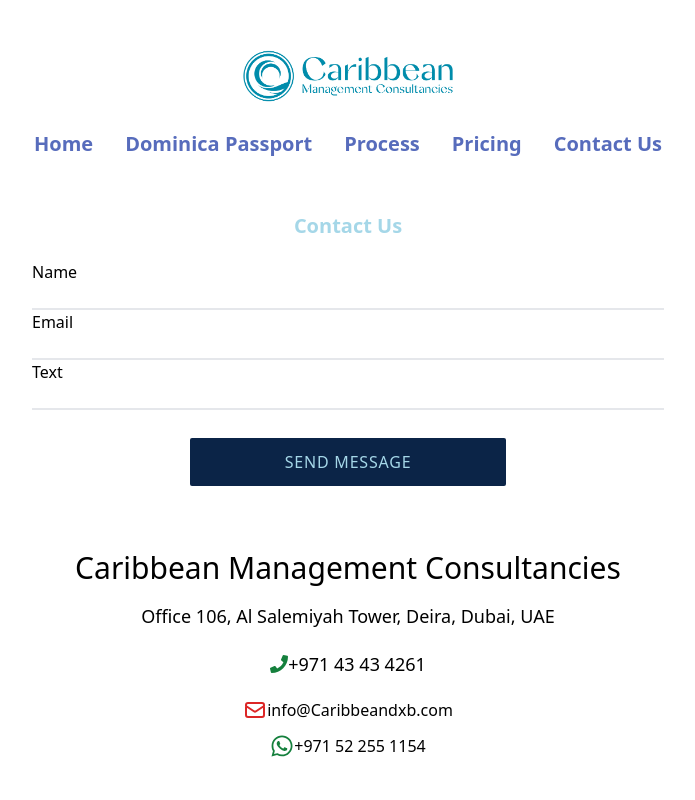
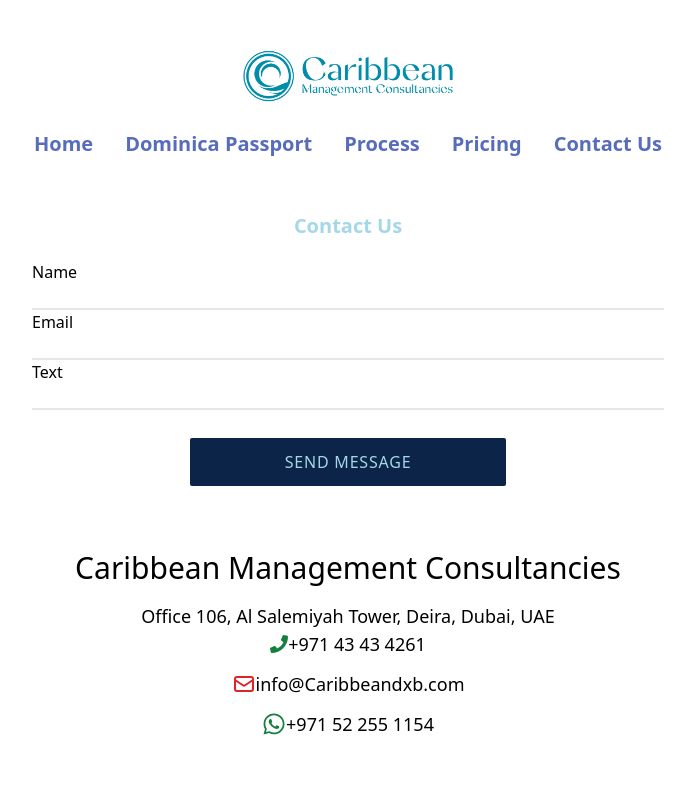
Before and after one commit to Caribbeandxb/cmc-final, a Next.js app: page /contact-us in a window 1280 px wide. Shown: the top 800 px of the page, without its empty margins (292-987 px from the left). Built offline with nearby package versions, Linux system fonts and the light colour scheme.

Commit message:
debug contact us design

```diff
--- a/src/pages/contact-us/index.js
+++ b/src/pages/contact-us/index.js
@@ -121,13 +121,13 @@
           <p className='text-lg'>
             {' '}
             Office 106, Al Salemiyah Tower, Deira, Dubai, UAE
-              <span className='flex items-center justify-center my-5'>
+              <span className='flex items-center justify-center'>
               <FaPhone className='text-green-700'/>
               +971 43 43 4261
               </span>
 
           </p>
-          <p className='my-3'>
+          <p className='my-3 text-lg'>
             <a
               className='flex items-center justify-center w-fit mx-auto'
               href='mailto:info@Caribbeandxb.com'
@@ -137,7 +137,7 @@
               info@Caribbeandxb.com
             </a>
           </p>
-          <p>
+          <p className='text-lg'>
             <a
               className='flex items-center justify-center w-fit mx-auto'
               href='https://wa.me/+971522551154'
```
